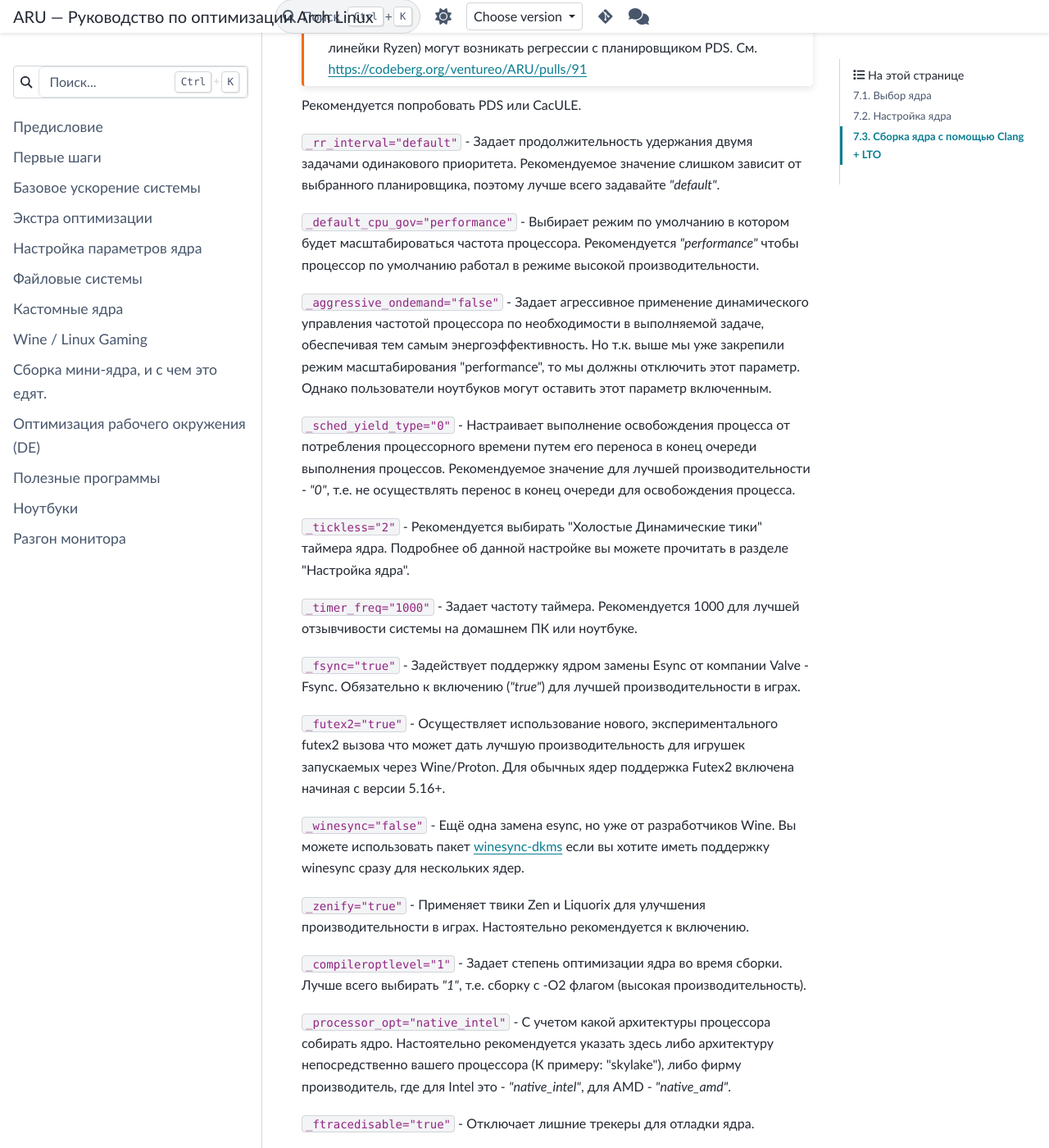
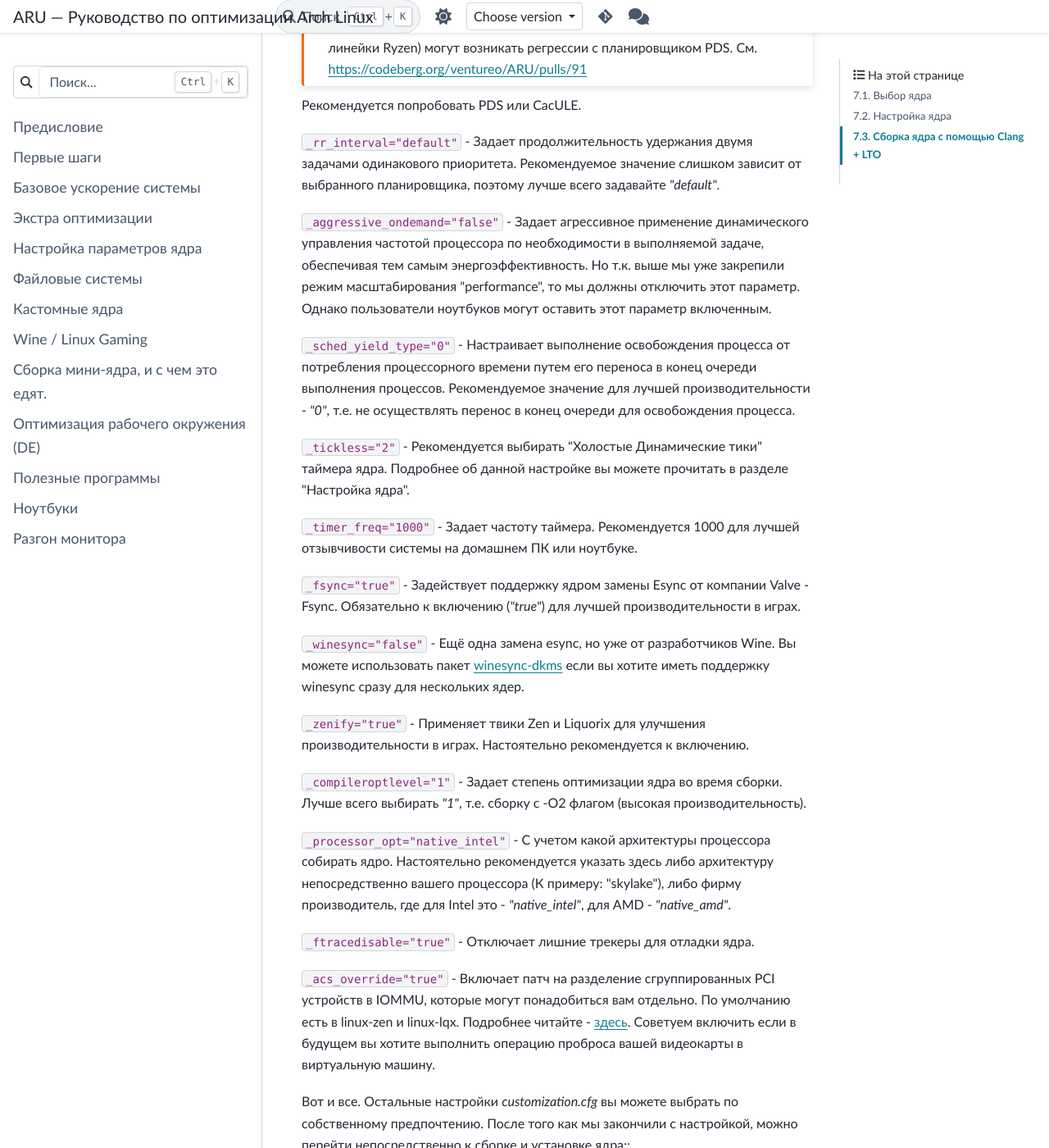
Before and after one commit to ventureoo/ARU, a Sphinx documentation site: the page built from docs/source/custom-kernels.rst, in a window 1280 px wide and 1400 px high, scrolled down 3032 px. Shown: the whole window at 82% size. Built offline with Sphinx 7.4.7 and the PyData theme 0.15.4, drawn with Linux system fonts in a browser that asks for light colours; some of the changed text lies outside the part shown.

Commit message:
custom-kernels: Update information about linux-tkg

```diff
--- a/docs/source/custom-kernels.rst
+++ b/docs/source/custom-kernels.rst
@@ -155,11 +155,6 @@
 зависит от выбранного планировщика, поэтому лучше всего задавайте
 *"default"*.
 
-``_default_cpu_gov="performance"`` - Выбирает режим по умолчанию в
-котором будет масштабироваться частота процессора. Рекомендуется
-*"performance"* чтобы процессор по умолчанию работал в режиме высокой
-производительности.
-
 ``_aggressive_ondemand="false"`` - Задает агрессивное применение
 динамического управления частотой процессора по необходимости в
 выполняемой задаче, обеспечивая тем самым энергоэффективность. Но т.к.
@@ -183,11 +178,6 @@
 ``_fsync="true"`` - Задействует поддержку ядром замены Esync от
 компании Valve - Fsync. Обязательно к включению (*"true"*) для лучшей
 производительности в играх.
-
-``_futex2="true"`` - Осуществляет использование нового,
-экспериментального futex2 вызова что может дать лучшую
-производительность для игрушек запускаемых через Wine/Proton. Для
-обычных ядер поддержка Futex2 включена начиная с версии 5.16+.
 
 ``_winesync="false"`` - Ещё одна замена esync, но уже от разработчиков
 Wine. Вы можете использовать пакет `winesync-dkms
```
Also changed, not shown: other parts of docs/source/custom-kernels.rst (+1 -1 lines).
